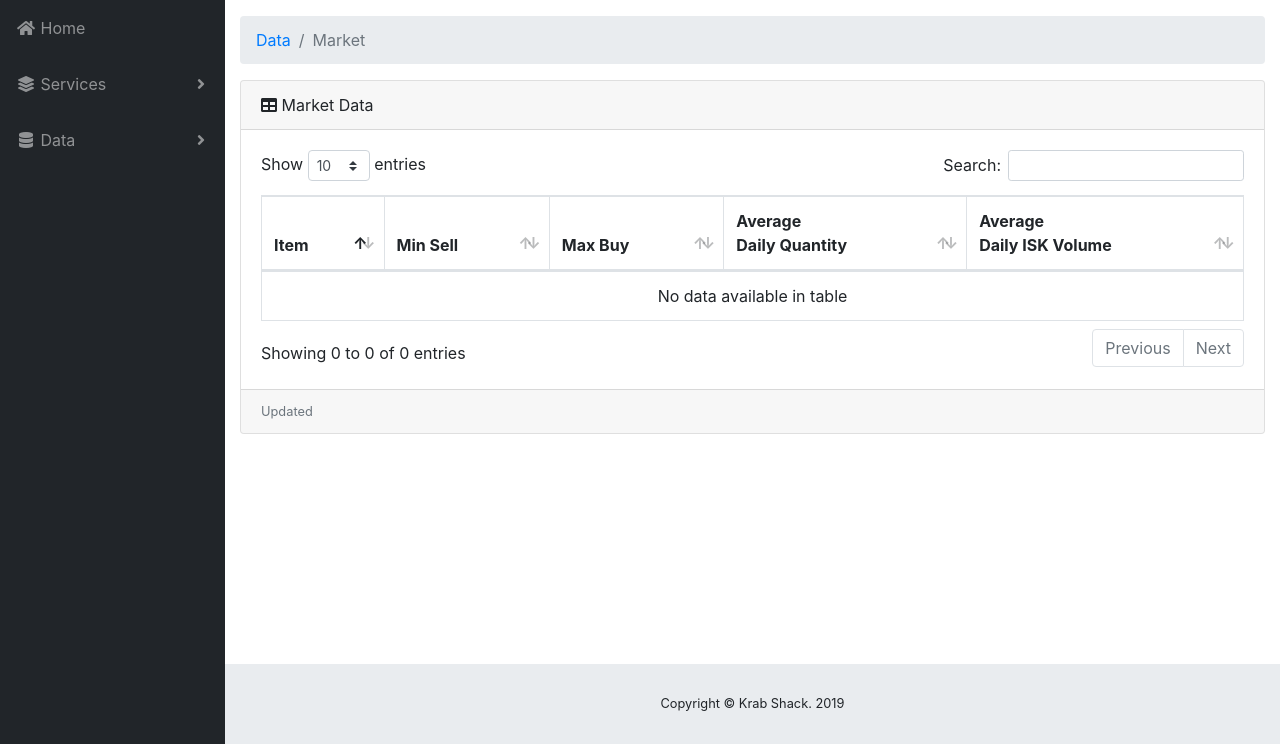
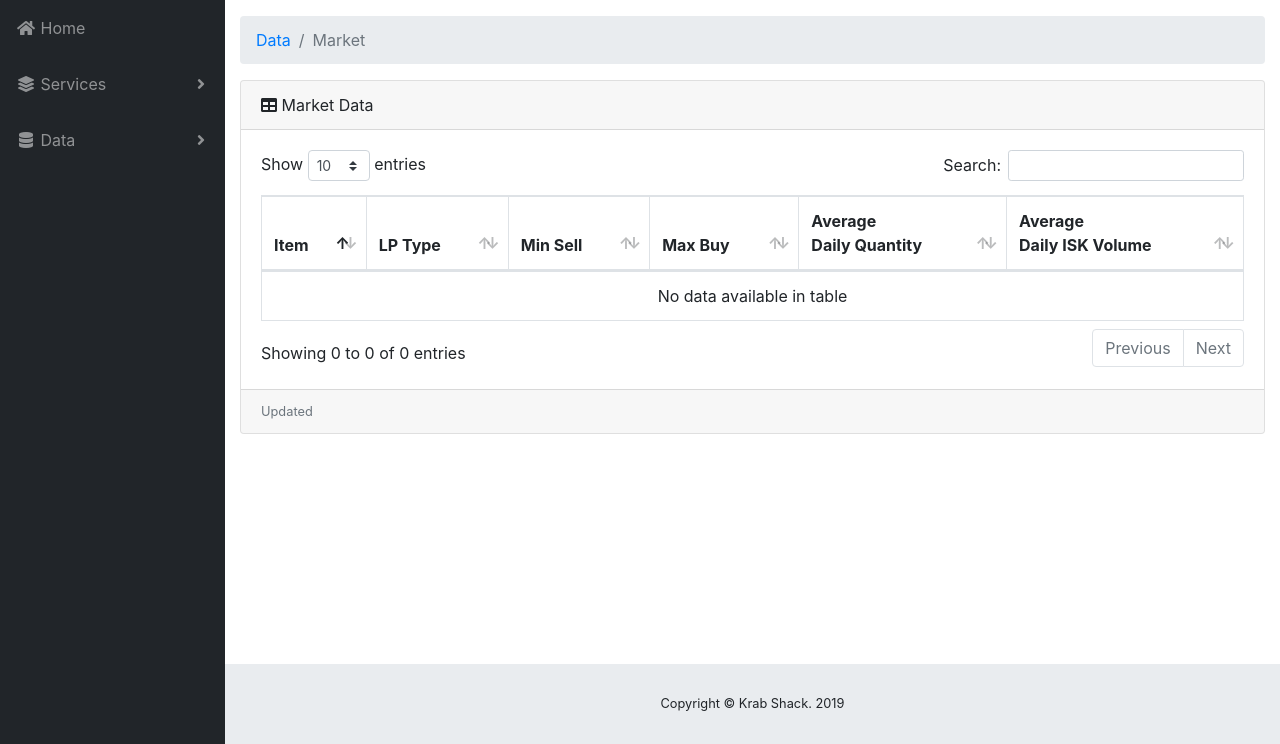
Before and after one commit to williamcpierce/krabshack_project, a Django app: template esi_app/templates/esi_app/esimarket.html in a window 1280 px wide. Shown: the part 56-800 px from the top of the page. Run offline with Django 3.2, Linux system fonts and the light colour scheme; the template is opened without the code that fills it, so the values that code supplies are empty; some libraries are stand-ins or nearby versions.

Commit message:
Limit market to cashout items, added LP type column

```diff
--- a/esi_app/templates/esi_app/esimarket.html
+++ b/esi_app/templates/esi_app/esimarket.html
@@ -19,6 +19,7 @@
 				<thead>
 					<tr>
 						<th>Item</th>
+						<th>LP Type</th>
 						<th>Min Sell</th>
 						<th>Max Buy</th>
 						<th>Average<br>Daily Quantity</th>
@@ -29,6 +30,7 @@
 					{% for item in items %}
 					<tr>
 						<td>{{ item.type_name }}</td>
+						<td>{{ item.lp_type }}</td>
 						<td align='right'>{{ item.sell_order_min|floatformat:"0" }}</td>
 						<td align='right'>{{ item.buy_order_max|floatformat:"0" }}</td>
 						<td align='right'>{{ item.daily_volume|floatformat:"0" }}</td>
--- a/esi_app/views.py
+++ b/esi_app/views.py
@@ -165,8 +165,7 @@ def esilp(request):
 
 
 def esimarket(request):
-    # items = EsiMarket.objects.exclude(lp_type='None')
-    items = EsiMarket.objects.all()
+    items = EsiMarket.objects.exclude(lp_type='None')
 
     for item in items:
         item.update_orders()
```
